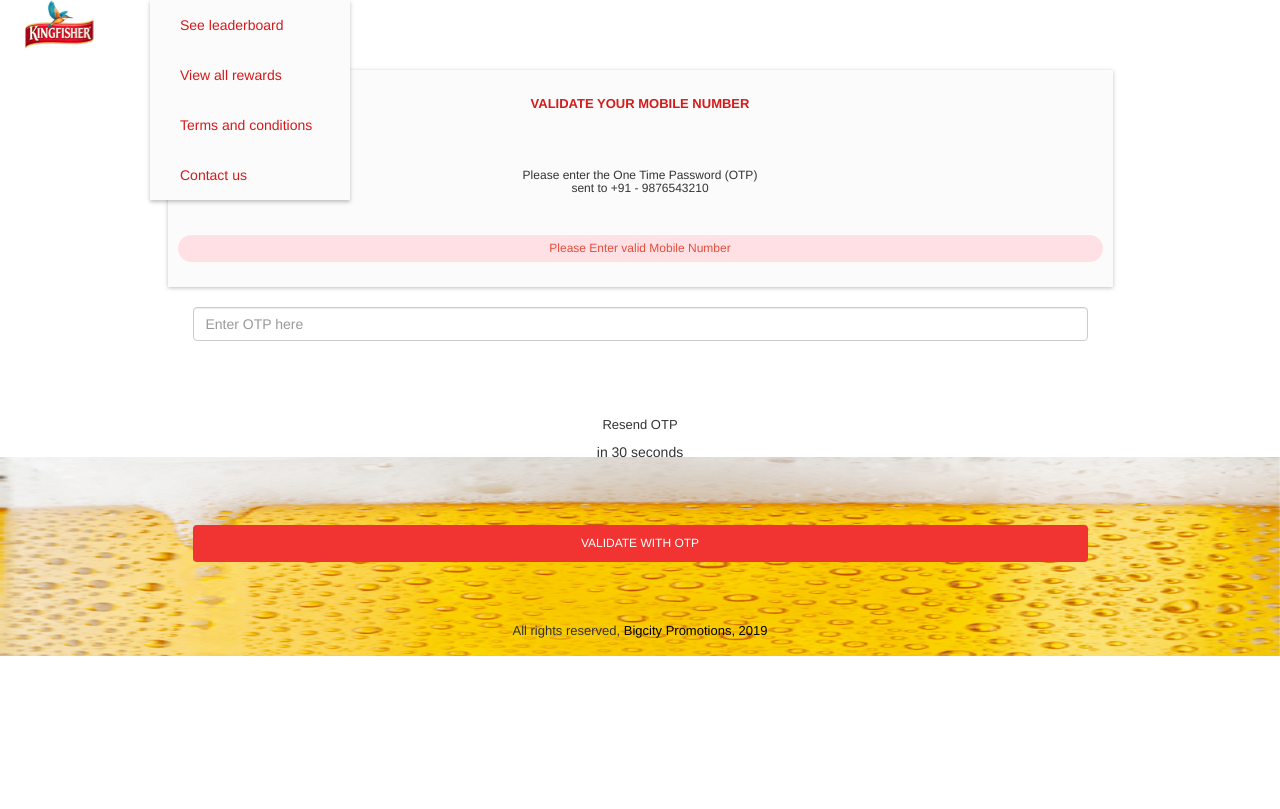
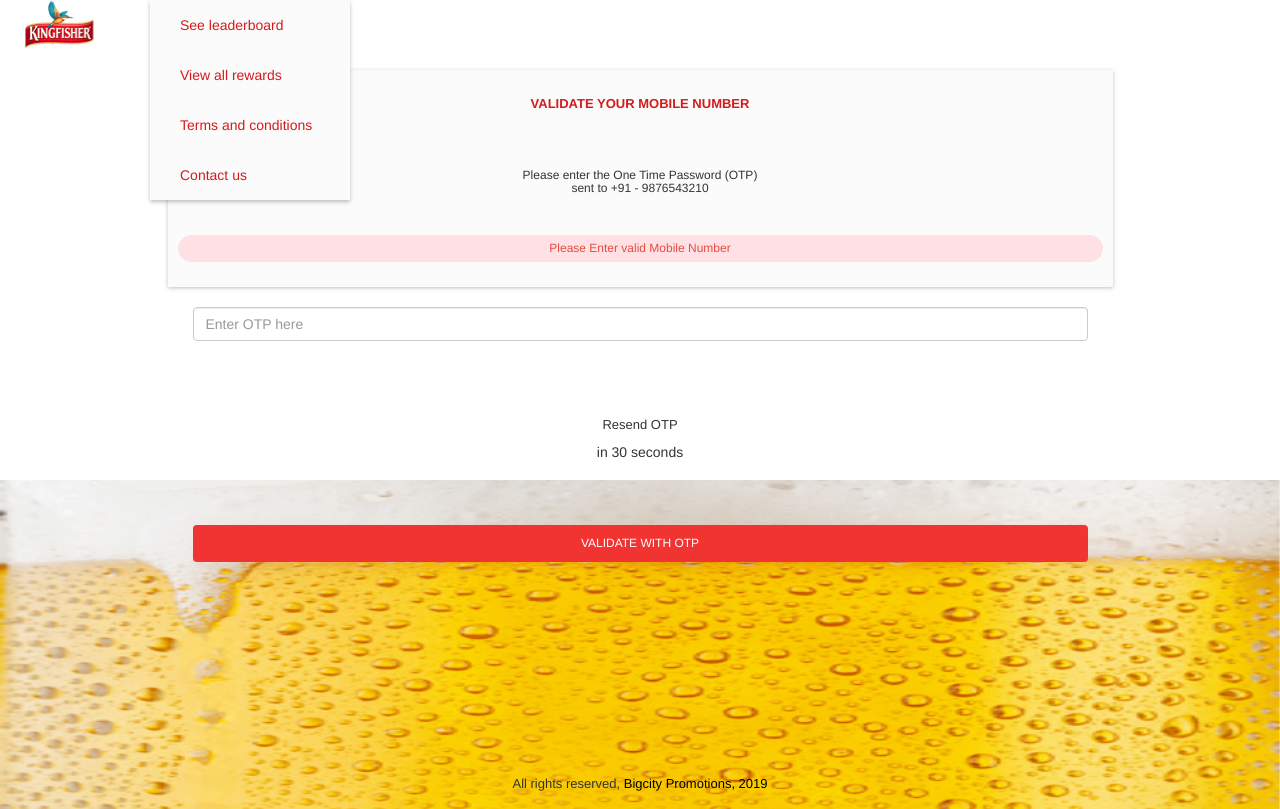
Before and after one commit to ansarianam02/kingfisher, a PHP site: page /otp.html in a window 1280 px wide. Before the commit the page ends 656 px from the top, so only its background shows below. Run offline with PHP 8.4, Linux system fonts and the light colour scheme; some libraries are stand-ins or nearby versions.

Commit message:
Add files via upload

```diff
--- a/claim.html
+++ b/claim.html
@@ -1,7 +1,7 @@
 <!DOCTYPE html>
 <html lang="en">
 <head>
-  <title>MAAZA</title>
+  <title>IPL</title>
   <meta charset="utf-8">
   <meta name="viewport" content="width=device-width, initial-scale=1">
   <link rel="stylesheet" href="css/bootstrap.min.css">
@@ -15,7 +15,7 @@
 
 </head>
 
-<body class="register-page">
+<body class="claim-page">
 <div id="content">
 <nav class="navbar navbar-inverse" style=>
     <div class="container-fluid">
--- a/css/layout.css
+++ b/css/layout.css
@@ -4,7 +4,7 @@
 @supports (-webkit-overflow-scrolling: touch) {
   /* CSS specific to iOS devices */
   body{
-    /*height: 100vh;*/
+    height: 100vh;
     /*padding: 0 2rem;*/
   }
 }
@@ -15,9 +15,12 @@ html, body {
 body.register-page{
 
 }
-/*#content{
+#content{
   min-height: 100vh;
-}*/
+}
+.otp-page #content{
+  min-height: 95vh;
+}
 section.footer-section{
   position: relative;
 }
@@ -31,6 +34,10 @@ section.footer-section::before {
     width: 100%;
     top: -15rem;
     z-index: -1;
+}
+.otp-page section.footer-section::before {
+    height: 33rem;
+    top: -28rem;
 }
 /*.otp.section.footer-section::before {
     background-image: url(../img/regist-mbl-bg.png) !important;
--- a/game.html
+++ b/game.html
@@ -1,7 +1,7 @@
 <!DOCTYPE html>
 <html lang="en">
 <head>
-  <title>MAAZA</title>
+  <title>IPL</title>
   <meta charset="utf-8">
   <meta name="viewport" content="width=device-width, initial-scale=1">
   <link rel="stylesheet" href="css/bootstrap.min.css">
@@ -16,7 +16,7 @@
 
 </head>
 
-<body class="register-page">
+<body class="game-page">
 <div id="content">
 <nav class="navbar navbar-inverse" style=>
     <div class="container-fluid">
--- a/more info1.html
+++ b/more info1.html
@@ -1,7 +1,7 @@
 <!DOCTYPE html>
 <html lang="en">
 <head>
-  <title>MAAZA</title>
+  <title>IPL</title>
   <meta charset="utf-8">
   <meta name="viewport" content="width=device-width, initial-scale=1">
   <link rel="stylesheet" href="css/bootstrap.min.css">
@@ -15,7 +15,7 @@
 
 </head>
 
-<body class="register-page">
+<body class="info-page">
 <div id="content">
 <nav class="navbar navbar-inverse" style=>
     <div class="container-fluid">
--- a/more info2.html
+++ b/more info2.html
@@ -1,7 +1,7 @@
 <!DOCTYPE html>
 <html lang="en">
 <head>
-  <title>MAAZA</title>
+  <title>IPL</title>
   <meta charset="utf-8">
   <meta name="viewport" content="width=device-width, initial-scale=1">
   <link rel="stylesheet" href="css/bootstrap.min.css">
@@ -15,7 +15,7 @@
 
 </head>
 
-<body class="register-page">
+<body class="info-page">
 <div id="content">
 <nav class="navbar navbar-inverse" style=>
     <div class="container-fluid">
--- a/otp.html
+++ b/otp.html
@@ -1,7 +1,7 @@
 <!DOCTYPE html>
 <html lang="en">
 <head>
-  <title>MAAZA</title>
+  <title>IPL</title>
   <meta charset="utf-8">
   <meta name="viewport" content="width=device-width,,height=device-height initial-scale=1">
   <link rel="stylesheet" href="css/bootstrap.min.css">
@@ -15,7 +15,7 @@
 
 </head>
 
-<body class="register-page">
+<body class="otp-page">
 <div id="content">
 <nav class="navbar navbar-inverse" style=>
     <div class="container-fluid">
--- a/register.html
+++ b/register.html
@@ -1,7 +1,7 @@
 <!DOCTYPE html>
 <html lang="en">
 <head>
-  <title>MAAZA</title>
+  <title>IPL</title>
   <meta charset="utf-8">
   <meta name="viewport" content="width=device-width, initial-scale=1">
   <link rel="stylesheet" href="css/bootstrap.min.css">
```
Also changed, not shown: css/limcaStyle.css (added, +30 -0 lines).
